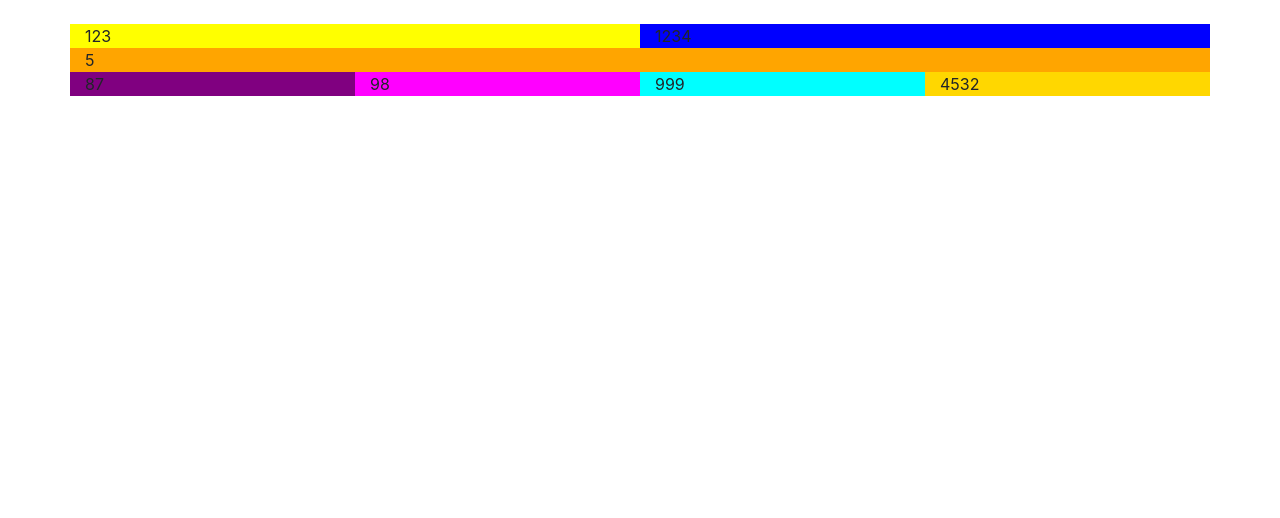
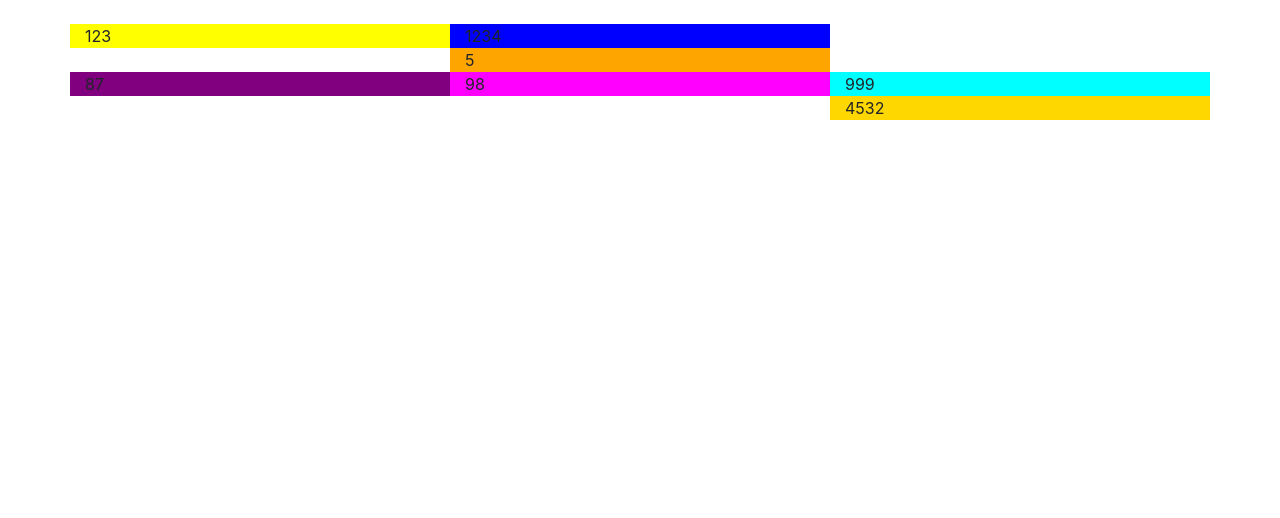
Before and after one commit to jwalsh370/news-app, a plain HTML site: page index.html in a window 1280 px wide. Shown: the part 282-800 px from the top of the page. Drawn offline with nearby package versions, Linux system fonts and the light colour scheme.

Commit message:
add col scattering.

```diff
--- a/index.html
+++ b/index.html
@@ -60,30 +60,30 @@
 </nav>
 <br>
     <div class="container">
-      <div class="row">
-        <div class="col" style="background:yellow;">
+      <div class="row justify-content-start">
+        <div class="col-4" style="background:yellow;">
           123
         </div>
-        <div class="col" style="background:blue;">
+        <div class="col-4" style="background:blue;">
           1234
         </div>
       </div>
-      <div class="row">
-        <div class="col-md" style="background:orange;">
+      <div class="row justify-content-center">
+        <div class="col-4" style="background:orange;">
           5
         </div>
       </div>
-      <div class="row">
-        <div class="col-sm" style="background:purple;">
+      <div class="row justify-content-end">
+        <div class="col-4" style="background:purple;">
           87
         </div>
-        <div class="col-sm" style="background:magenta;">
+        <div class="col-4" style="background:magenta;">
           98
         </div>
-        <div class="col-sm" style="background:cyan;">
+        <div class="col-4" style="background:cyan;">
           999
         </div>
-        <div class="col-sm"style="background:gold;">
+        <div class="col-4"style="background:gold;">
           4532
         </div>
       </div>
```
